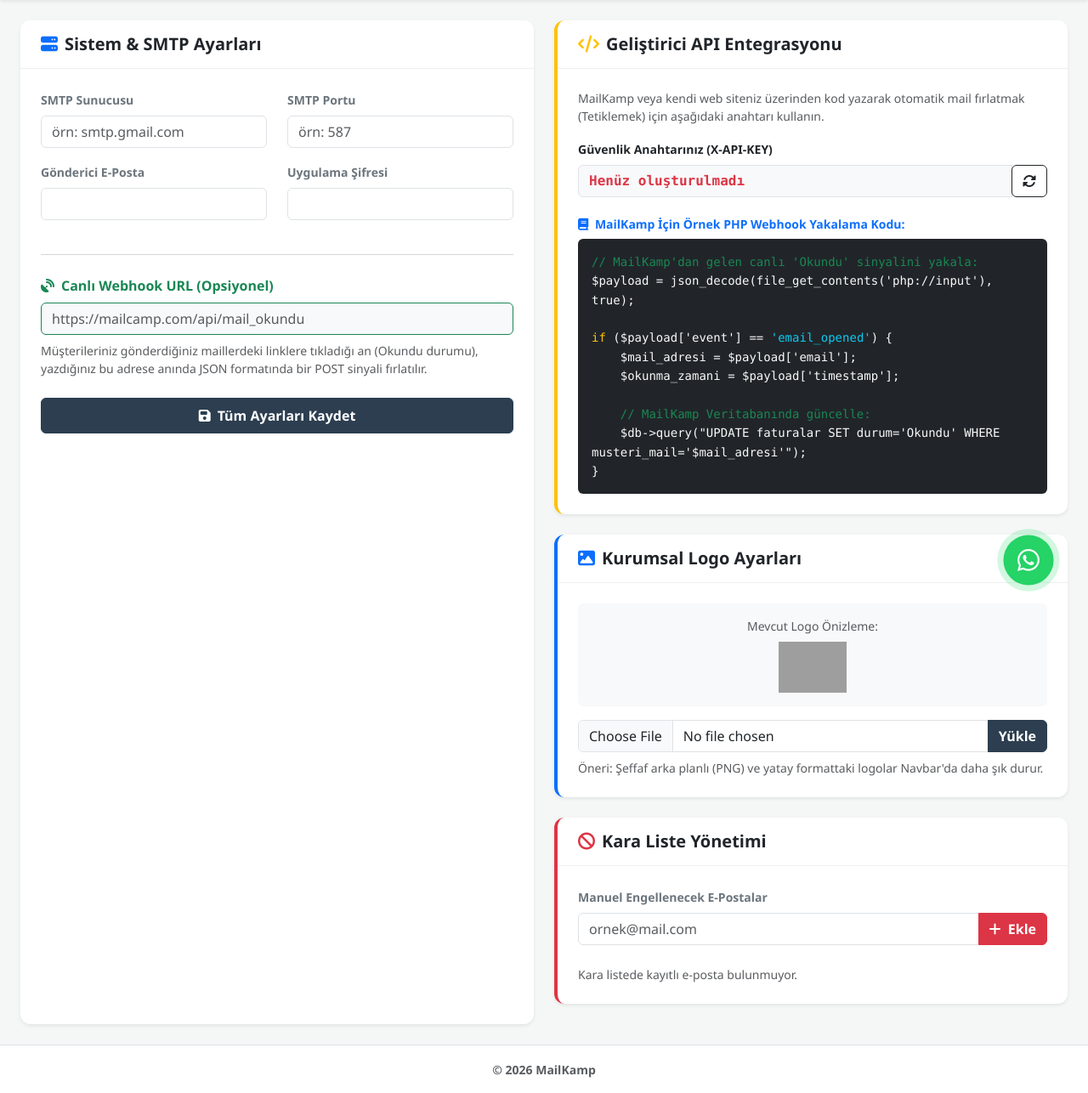
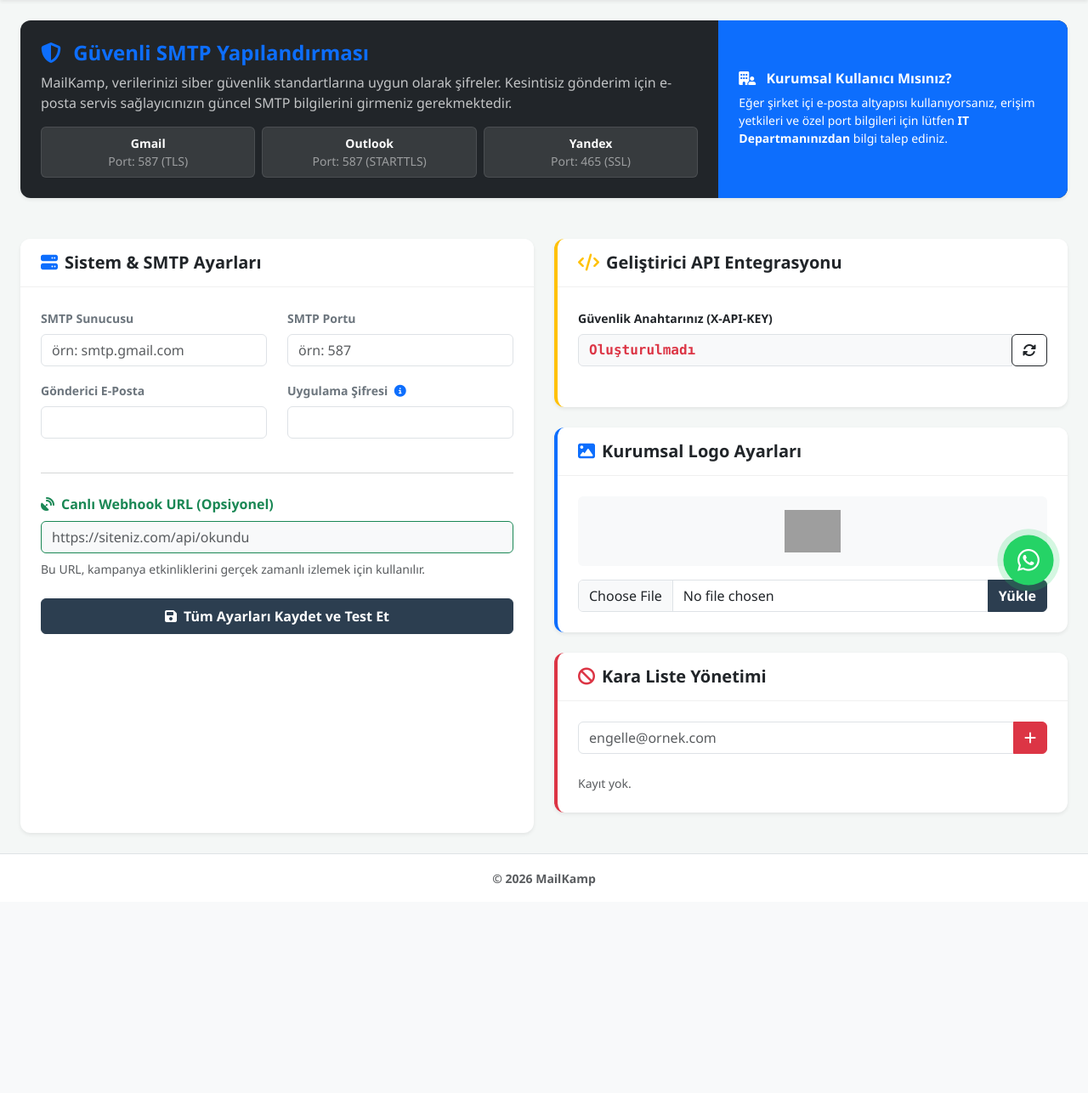
Before and after one commit to serkankefeli/mailuygulamasi, a Flask app: page /settings_page in a window 1280 px wide. Shown: the part 71-1357 px from the top of the page at 85% size. After the commit the page ends 1114 px from the top, so only its background shows below. Run offline with Flask 3, Linux system fonts and the light colour scheme; the visitor is signed in with stand-in values (Sample User, id 1); data comes from the database, SQL or seed files in the repository; data that the repository does not hold is empty; some libraries are stand-ins or nearby versions; grey boxes are pictures that could not be loaded.

Commit message:
tanıtım sayfası ve mail zamanlama düzeltildi

```diff
--- a/app.py
+++ b/app.py
@@ -956,9 +956,10 @@ def send_mail():
     settings = cursor.fetchone()
     conn.close()
 
+    # UX İYİLEŞTİRMESİ: Ayarlar yoksa direkt ayarlar sayfasına yolla
     if not settings or not settings[4]:
-        flash('Ayarlar sekmesinden bilgilerinizi kaydedin!', 'danger')
-        return redirect(url_for('dashboard'))
+        flash('Lütfen kampanya başlatmadan önce SMTP ayarlarınızı yapılandırın!', 'danger')
+        return redirect(url_for('settings'))
 
     raw_manual_emails = request.form.get('emails', '').replace(",", "\n").split("\n")
     selected_group_id = request.form.get('target_group')
@@ -986,23 +987,22 @@ def send_mail():
     # Mükerrer kayıtları temizle
     email_list = list(set(email_list))
 
-    # --- 🛡️ KARA LİSTE FİLTRESİ (BURASI ÇOK ÖNEMLİ) ---
+    # --- 🛡️ KARA LİSTE FİLTRESİ ---
     conn_bl = sqlite3.connect(DB_NAME)
     cursor_bl = conn_bl.cursor()
     cursor_bl.execute("SELECT email FROM blacklist WHERE user_id = ?", (current_user.id,))
     blacklisted_emails = [row[0].strip().lower() for row in cursor_bl.fetchall()]
     conn_bl.close()
 
-    # Filtreleme yapıyoruz
+    # Kara listede olmayanları ayıkla
     email_list = [email for email in email_list if email not in blacklisted_emails]
 
-    # Eğer listede kimse kalmadıysa hata vermemesi için hemen geri dönüyoruz
+    # Eğer listede kimse kalmadıysa hata vermemesi için dön
     if not email_list:
         flash('Gönderilecek geçerli e-posta kalmadı (Alıcılar kara listede olabilir).', 'warning')
         return redirect(url_for('dashboard'))
-    # ------------------------------------------------
-
-    # Plan ve Limit Kontrolü
+
+    # --- LİMİT KONTROLÜ ---
     if getattr(current_user, 'is_admin', 0) != 1 and getattr(current_user, 'plan_type', 'free') == 'free':
         conn = sqlite3.connect(DB_NAME)
         cursor = conn.cursor()
@@ -1011,7 +1011,7 @@ def send_mail():
         conn.close()
 
         if sent_count + len(email_list) > 3000:
-            flash(f'Limit aşımı! (Kalan: {max(0, 3000 - sent_count)}).', 'danger')
+            flash(f'Aylık 3.000 limitini aşıyorsunuz! (Kalan: {max(0, 3000 - sent_count)}).', 'danger')
             return redirect(url_for('dashboard'))
 
         conn = sqlite3.connect(DB_NAME)
@@ -1021,22 +1021,22 @@ def send_mail():
         conn.commit()
         conn.close()
 
-    # SMTP Testi
+    # --- SMTP GÜVENLİK TESTİ ---
     try:
         test_server = smtplib.SMTP(settings[2], int(settings[3]), timeout=5)
         test_server.starttls()
         test_server.login(settings[4], settings[5])
         test_server.quit()
     except Exception:
-        flash('SMTP bağlantı hatası! Bilgileri kontrol edin.', 'danger')
-        return redirect(url_for('dashboard'))
+        flash('SMTP bağlantı hatası! Lütfen Ayarlar sayfasındaki bilgilerinizi kontrol edin.', 'danger')
+        return redirect(url_for('settings'))
 
     # Form Verilerini Al
     subject = request.form['subject']
     body = request.form['body']
     video_link = request.form.get('video_link', '').strip()
 
-    # Dosya İşlemleri
+    # Dosya İşlemleri (Güvenli Yükleme)
     cover_path = None
     cover_file = request.files.get('video_cover')
     if cover_file and cover_file.filename:
@@ -1054,17 +1054,42 @@ def send_mail():
             file.save(filepath)
             attachment_paths.append(filepath)
 
+    # --- ZAMANLAMA (SCHEDULING) HESAPLAMASI ---
+    send_time_str = request.form.get('send_time')
+    delay = 0
+    if send_time_str:
+        try:
+            from datetime import datetime
+            if len(send_time_str) == 16:
+                send_time = datetime.strptime(send_time_str, '%Y-%m-%dT%H:%M')
+            else:
+                send_time = datetime.strptime(send_time_str, '%Y-%m-%dT%H:%M:%S')
+
+            now = datetime.now()
+            if send_time > now:
+                delay = (send_time - now).total_seconds()
+        except Exception:
+            pass  # Tarih formatı hatalıysa varsayılan olarak anında gönderir
+
     base_url = request.host_url
     is_free_plan = (getattr(current_user, 'is_admin', 0) != 1 and getattr(current_user, 'plan_type', 'free') == 'free')
 
-    # Arka planda mail gönderimini başlat
-    thread = threading.Thread(target=background_mailer,
-                              args=(current_user.id, email_list, subject, body, attachment_paths, video_link,
-                                    cover_path, settings, base_url, is_free_plan))
-    thread.daemon = True
-    thread.start()
-
-    flash('Kampanya başarıyla başlatıldı.', 'success')
+    # --- GÖNDERİMİ BAŞLAT (ANINDA VEYA ZAMANLI) ---
+    if delay > 0:
+        thread = threading.Timer(delay, background_mailer,
+                                 args=(current_user.id, email_list, subject, body, attachment_paths, video_link,
+                                       cover_path, settings, base_url, is_free_plan))
+        thread.daemon = True
+        thread.start()
+        flash(f'Kampanya başarıyla zamanlandı ve sıraya alındı!', 'success')
+    else:
+        thread = threading.Thread(target=background_mailer,
+                                  args=(current_user.id, email_list, subject, body, attachment_paths, video_link,
+                                        cover_path, settings, base_url, is_free_plan))
+        thread.daemon = True
+        thread.start()
+        flash('Güvenli kampanya gönderimi başarıyla başlatıldı.', 'success')
+
     return redirect(url_for('dashboard'))
 
 @app.route('/')
--- a/templates/settings.html
+++ b/templates/settings.html
@@ -2,6 +2,45 @@
 
 {% block content %}
 <div class="row">
+    <div class="col-12 mb-4">
+        <div class="card border-0 shadow-sm bg-dark text-white overflow-hidden">
+            <div class="card-body p-0">
+                <div class="row g-0">
+                    <div class="col-md-8 p-4">
+                        <h4 class="fw-bold mb-2 text-primary"><i class="fa-solid fa-shield-halved me-2"></i> Güvenli SMTP Yapılandırması</h4>
+                        <p class="mb-3 text-light opacity-75">MailKamp, verilerinizi siber güvenlik standartlarına uygun olarak şifreler. Kesintisiz gönderim için e-posta servis sağlayıcınızın güncel SMTP bilgilerini girmeniz gerekmektedir.</p>
+
+                        <div class="row g-2">
+                            <div class="col-sm-4">
+                                <div class="bg-white bg-opacity-10 p-2 rounded small border border-white border-opacity-10 text-center">
+                                    <span class="fw-bold d-block">Gmail</span>
+                                    <span class="opacity-50">Port: 587 (TLS)</span>
+                                </div>
+                            </div>
+                            <div class="col-sm-4">
+                                <div class="bg-white bg-opacity-10 p-2 rounded small border border-white border-opacity-10 text-center">
+                                    <span class="fw-bold d-block">Outlook</span>
+                                    <span class="opacity-50">Port: 587 (STARTTLS)</span>
+                                </div>
+                            </div>
+                            <div class="col-sm-4">
+                                <div class="bg-white bg-opacity-10 p-2 rounded small border border-white border-opacity-10 text-center">
+                                    <span class="fw-bold d-block">Yandex</span>
+                                    <span class="opacity-50">Port: 465 (SSL)</span>
+                                </div>
+                            </div>
+                        </div>
+                    </div>
+                    <div class="col-md-4 bg-primary p-4 d-flex align-items-center">
+                        <div class="text-white">
+                            <h6 class="fw-bold mb-2"><i class="fa-solid fa-building-user me-2"></i> Kurumsal Kullanıcı Mısınız?</h6>
+                            <p class="small mb-0">Eğer şirket içi e-posta altyapısı kullanıyorsanız, erişim yetkileri ve özel port bilgileri için lütfen <b>IT Departmanınızdan</b> bilgi talep ediniz.</p>
+                        </div>
+                    </div>
+                </div>
+            </div>
+        </div>
+    </div>
 
     <div class="col-lg-6 mb-4">
         <div class="card shadow-sm border-0 h-100">
@@ -10,7 +49,6 @@
             </div>
             <div class="card-body p-4">
                 <form method="POST" action="/save_settings">
-
                     <input type="hidden" name="csrf_token" value="{{ csrf_token() }}"/>
 
                     <div class="row">
@@ -27,7 +65,10 @@
                             <input type="email" name="smtp_user" class="form-control" value="{{ settings[4] if settings else '' }}" required>
                         </div>
                         <div class="col-md-6 mb-4">
-                            <label class="form-label small fw-bold text-secondary">Uygulama Şifresi</label>
+                            <label class="form-label small fw-bold text-secondary">
+                                Uygulama Şifresi
+                                <i class="fa-solid fa-circle-info ms-1 text-primary" data-bs-toggle="tooltip" title="Gmail/Outlook için 16 haneli özel uygulama şifresi."></i>
+                            </label>
                             <input type="password" name="smtp_pass" class="form-control" value="{{ settings[5] if settings else '' }}" required>
                         </div>
                     </div>
@@ -38,64 +79,44 @@
                         <label class="form-label fw-bold text-success"><i class="fa-solid fa-satellite-dish me-2"></i>Canlı Webhook URL (Opsiyonel)</label>
 
                         {% if current_user.is_admin == 1 or current_user.plan_type == 'pro' %}
-                            <input type="url" name="webhook_url" class="form-control border-success bg-light" placeholder="https://mailcamp.com/api/mail_okundu" value="{{ settings[6] if settings and settings|length > 6 else '' }}">
-                            <div class="form-text small mt-2">Müşterileriniz gönderdiğiniz maillerdeki linklere tıkladığı an (Okundu durumu), yazdığınız bu adrese anında JSON formatında bir POST sinyali fırlatılır.</div>
+                            <input type="url" name="webhook_url" class="form-control border-success bg-light" placeholder="https://siteniz.com/api/okundu" value="{{ settings[6] if settings and settings|length > 6 else '' }}">
+                            <div class="form-text small mt-2">Bu URL, kampanya etkinliklerini gerçek zamanlı izlemek için kullanılır.</div>
                         {% else %}
                             <div class="alert alert-light border shadow-sm text-center py-3">
                                 <i class="fa-solid fa-lock text-muted fa-2x mb-2"></i>
                                 <h6 class="fw-bold text-dark">Webhook Kapalı</h6>
-                                <p class="small text-muted mb-0">Canlı bildirim almak ve diğer sistemlerle konuşmak için lütfen <b>PRO Pakete</b> geçin.</p>
+                                <p class="small text-muted mb-0">Gerçek zamanlı sinyaller için <b>PRO Pakete</b> geçin.</p>
                             </div>
                         {% endif %}
                     </div>
 
-                    <button type="submit" class="btn btn-primary w-100 fw-bold py-2"><i class="fa-solid fa-floppy-disk me-2"></i>Tüm Ayarları Kaydet</button>
+                    <button type="submit" class="btn btn-primary w-100 fw-bold py-2"><i class="fa-solid fa-floppy-disk me-2"></i>Tüm Ayarları Kaydet ve Test Et</button>
                 </form>
             </div>
         </div>
     </div>
 
     <div class="col-lg-6 mb-4">
-
         <div class="card shadow-sm border-0 mb-4 border-start border-4 border-warning">
             <div class="card-header bg-white py-3">
                 <h5 class="mb-0 fw-bold text-dark"><i class="fa-solid fa-code text-warning me-2"></i>Geliştirici API Entegrasyonu</h5>
             </div>
             <div class="card-body p-4">
-
                 {% if current_user.is_admin == 1 or current_user.plan_type == 'pro' %}
-                    <p class="small text-muted mb-3">MailKamp veya kendi web siteniz üzerinden kod yazarak otomatik mail fırlatmak (Tetiklemek) için aşağıdaki anahtarı kullanın.</p>
-
                     <label class="form-label small fw-bold text-dark">Güvenlik Anahtarınız (X-API-KEY)</label>
                     <div class="input-group mb-4">
-                        <input type="text" class="form-control bg-light font-monospace text-danger fw-bold" value="{{ api_key if api_key else 'Henüz oluşturulmadı' }}" readonly>
+                        <input type="text" class="form-control bg-light font-monospace text-danger fw-bold" value="{{ api_key if api_key else 'Oluşturulmadı' }}" readonly>
                         <form method="POST" action="/generate_api_key">
-
                             <input type="hidden" name="csrf_token" value="{{ csrf_token() }}"/>
-
-                            <button class="btn btn-outline-dark" type="submit" title="Yeni Üret"><i class="fa-solid fa-rotate"></i></button>
+                            <button class="btn btn-outline-dark" type="submit"><i class="fa-solid fa-rotate"></i></button>
                         </form>
                     </div>
-
-                    <h6 class="fw-bold small text-primary mb-2"><i class="fa-solid fa-book me-1"></i> MailKamp İçin Örnek PHP Webhook Yakalama Kodu:</h6>
-                    <div class="bg-dark text-light p-3 rounded small font-monospace" style="line-height: 1.6;">
-                        <span class="text-success">// MailKamp'dan gelen canlı 'Okundu' sinyalini yakala:</span><br>
-                        $payload = json_decode(file_get_contents('php://input'), true);<br><br>
-                        <span class="text-warning">if</span> ($payload['event'] == <span class="text-info">'email_opened'</span>) {<br>
-                        &nbsp;&nbsp;&nbsp;&nbsp;$mail_adresi = $payload['email'];<br>
-                        &nbsp;&nbsp;&nbsp;&nbsp;$okunma_zamani = $payload['timestamp'];<br><br>
-                        &nbsp;&nbsp;&nbsp;&nbsp;<span class="text-success">// MailKamp Veritabanında güncelle:</span><br>
-                        &nbsp;&nbsp;&nbsp;&nbsp;$db->query("UPDATE faturalar SET durum='Okundu' WHERE musteri_mail='$mail_adresi'");<br>
-                        }
-                    </div>
                 {% else %}
-                    <div class="alert alert-light border shadow-sm text-center py-4 my-3">
+                    <div class="alert alert-light border shadow-sm text-center py-4">
                         <i class="fa-solid fa-code text-muted fa-3x mb-3"></i>
-                        <h5 class="fw-bold text-dark">Geliştirici Özellikleri Kilitli</h5>
-                        <p class="text-muted mb-0">REST API kullanarak sistem dışından otomatik mail göndermek <b>PRO Paket</b> ayrıcalığıdır.</p>
+                        <p class="text-muted mb-0">REST API erişimi <b>PRO Paket</b> ayrıcalığıdır.</p>
                     </div>
                 {% endif %}
-
             </div>
         </div>
 
@@ -103,20 +124,16 @@
             <div class="card-header bg-white py-3">
                 <h5 class="mb-0 fw-bold text-dark"><i class="fa-solid fa-image text-primary me-2"></i>Kurumsal Logo Ayarları</h5>
             </div>
-            <div class="card-body p-4">
+            <div class="card-body p-4 text-center">
                 <form method="POST" action="/upload_logo" enctype="multipart/form-data">
-
                     <input type="hidden" name="csrf_token" value="{{ csrf_token() }}"/>
-
-                    <div class="mb-3 text-center bg-light p-3 rounded">
-                    <p class="small text-muted mb-2">Mevcut Logo Önizleme:</p>
-                    <img src="{{ url_for('static', filename='images/logo.png') }}" alt="EST Logo" style="max-height: 60px;">
+                    <div class="mb-3 bg-light p-3 rounded d-inline-block w-100 text-center">
+                        <img src="{{ url_for('static', filename='images/logo.png') }}" alt="Mevcut Logo" style="max-height: 50px;">
                     </div>
                     <div class="input-group">
                         <input type="file" name="logo_file" class="form-control" accept="image/*" required>
                         <button type="submit" class="btn btn-primary fw-bold">Yükle</button>
                     </div>
-                    <div class="form-text small mt-2">Öneri: Şeffaf arka planlı (PNG) ve yatay formattaki logolar Navbar'da daha şık durur.</div>
                 </form>
             </div>
         </div>
@@ -127,36 +144,37 @@
             </div>
             <div class="card-body p-4">
                 <form method="POST" action="/add_blacklist" class="mb-4">
-
                     <input type="hidden" name="csrf_token" value="{{ csrf_token() }}"/>
-
-                    <label class="form-label fw-bold small text-secondary">Manuel Engellenecek E-Postalar</label>
                     <div class="input-group">
-                        <input type="email" name="blacklist_emails" class="form-control" placeholder="ornek@mail.com" required>
-                        <button type="submit" class="btn btn-danger fw-bold"><i class="fa-solid fa-plus me-1"></i> Ekle</button>
+                        <input type="email" name="blacklist_emails" class="form-control" placeholder="engelle@ornek.com" required>
+                        <button type="submit" class="btn btn-danger fw-bold"><i class="fa-solid fa-plus"></i></button>
                     </div>
                 </form>
-
-                <div class="d-flex flex-wrap gap-2" style="max-height: 150px; overflow-y: auto;">
+                <div class="d-flex flex-wrap gap-2" style="max-height: 120px; overflow-y: auto;">
                     {% for b in blacklist %}
                     <span class="badge bg-light text-dark border p-2 shadow-sm d-flex align-items-center">
                         {{ b[2] }}
-
                         <form action="/remove_blacklist/{{ b[0] }}" method="POST" class="m-0 p-0 ms-2" style="display:inline;">
                             <input type="hidden" name="csrf_token" value="{{ csrf_token() }}"/>
-                            <button type="submit" class="btn btn-link text-danger p-0 m-0 border-0" title="Engeli Kaldır">
-                                <i class="fa-solid fa-xmark"></i>
-                            </button>
+                            <button type="submit" class="btn btn-link text-danger p-0 m-0 border-0"><i class="fa-solid fa-xmark"></i></button>
                         </form>
-
                     </span>
                     {% else %}
-                    <span class="text-muted small italic">Kara listede kayıtlı e-posta bulunmuyor.</span>
+                    <span class="text-muted small">Kayıt yok.</span>
                     {% endfor %}
                 </div>
             </div>
         </div>
-
     </div>
 </div>
+
+<script>
+// Tooltip'leri aktifleştirmek için
+document.addEventListener('DOMContentLoaded', function() {
+    var tooltipTriggerList = [].slice.call(document.querySelectorAll('[data-bs-toggle="tooltip"]'))
+    var tooltipList = tooltipTriggerList.map(function (tooltipTriggerEl) {
+        return new bootstrap.Tooltip(tooltipTriggerEl)
+    })
+});
+</script>
 {% endblock %}
```
Also changed, not shown: templates/dashboard.html (+128 -118 lines).
